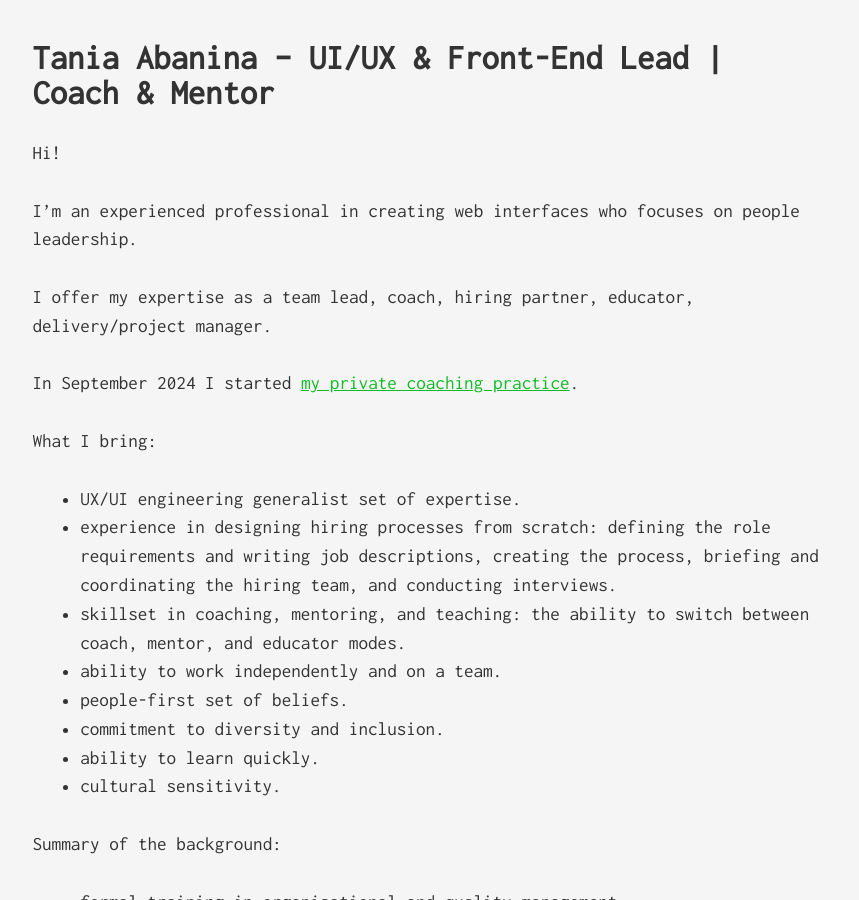
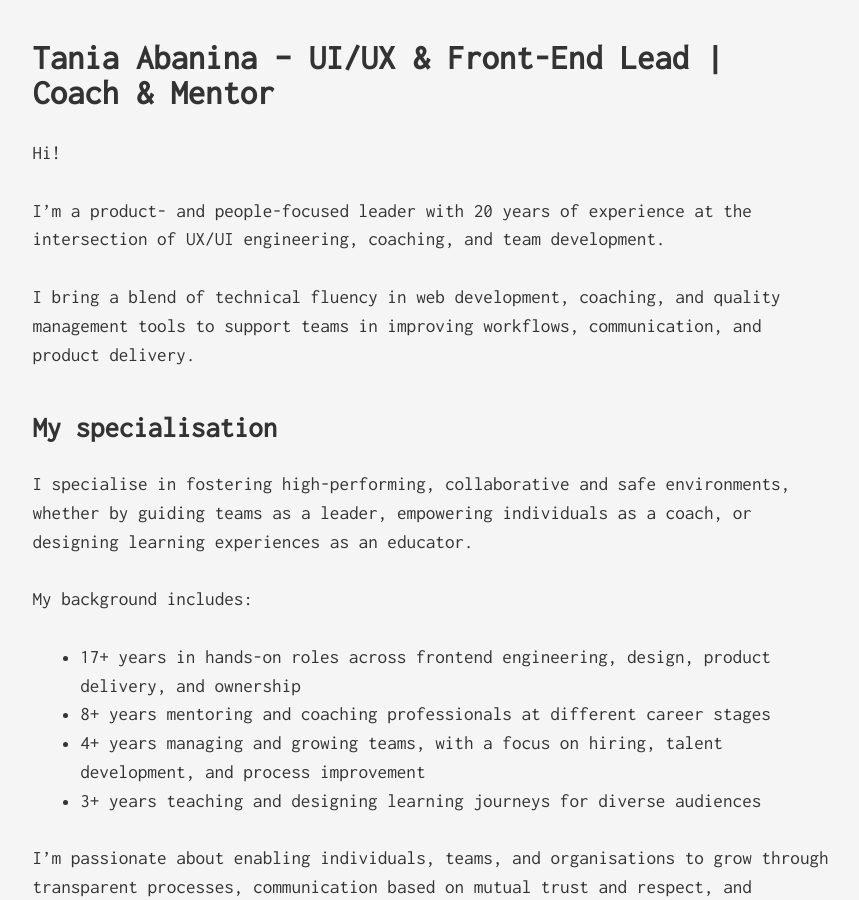
Before and after one commit to tataata/taniaabanina.com, a Jekyll site: the page built from index.md, in a window 1280 px wide and 900 px high. Shown: the whole window, without its empty margins (6-865 px from the left). Built offline with Jekyll 4.4.1, drawn with Linux system fonts in a browser that asks for light colours; some of the changed text lies outside the part shown.

Commit message:
update greetings copy

```diff
--- a/index.md
+++ b/index.md
@@ -5,39 +5,47 @@
 
 Hi!
 
-I'm an experienced professional in creating web interfaces who focuses on people leadership.
+I'm a product- and people-focused leader with 20 years of experience at the intersection of UX/UI engineering, coaching, and team development.
 
-I offer my expertise as a team lead, coach, hiring partner, educator, delivery/project manager.
+I bring a blend of technical fluency in web development, coaching, and quality management tools to support teams in improving workflows, communication, and product delivery.
 
-In September 2024 I started [my private coaching practice](https://www.notion.so/Coaching-with-Tania-Intro-and-description-10d5161f356380a0aa44f67513c3f3f1?pvs=4).
+## My specialisation
+
+I specialise in fostering high-performing, collaborative and safe environments, whether by guiding teams as a leader, empowering individuals as a coach, or designing learning experiences as an educator.
+
+My background includes:
+* 17+ years in hands-on roles across frontend engineering, design, product delivery, and ownership
+* 8+ years mentoring and coaching professionals at different career stages
+* 4+ years managing and growing teams, with a focus on hiring, talent development, and process improvement
+* 3+ years teaching and designing learning journeys for diverse audiences
+
+I'm passionate about enabling individuals, teams, and organisations to grow through transparent processes, communication based on mutual trust and respect, and purpose-driven leadership.
+
+## My offerings
+
+### Team leadership
+I’m actively seeking leadership roles-both direct and lateral, where I can drive team growth, foster a positive culture, and deliver impactful results.
+
+### Individual coaching
+Since September 2024, I have been running a private coaching practice, supporting individuals in their professional development, career transitions and communication skills.
+Interested in working together? [Discover my coaching approach](https://www.notion.so/Coaching-with-Tania-Intro-and-description-10d5161f356380a0aa44f67513c3f3f1?pvs=4).
 
 
-What I bring:
-- UX/UI engineering generalist set of expertise.
-- experience in designing hiring processes from scratch: defining the role requirements and writing job descriptions, creating the process, briefing and coordinating the hiring team, and conducting interviews.
-- skillset in coaching, mentoring, and teaching: the ability to switch between coach, mentor, and educator modes.
-- ability to work independently and on a team.
-- people-first set of beliefs.
-- commitment to diversity and inclusion.
-- ability to learn quickly.
-- cultural sensitivity.
+### LXD and education
+I enjoy designing and facilitating engaging learning journeys focused on UX/UI and digital skills, helping learners build confidence and practical expertise.
+I have a special interest in web accessibility and incorporate inclusive design principles and practical accessibility training into my UX/UI and digital skills courses.
 
 
-Summary of the background:
-* formal training in organisational and quality management.
-* formal training in transformational coaching (aim to get accreditation in April 2025).
-* in the field of creating web interfaces since 2005.
-* 17+ years in individual contributor roles as a frontend engineer, UI/UX designer, delivery manager and product owner in educational, e-commerce, publishing, and similar sectors.
-* 8+ years in mentoring and coaching for personal and professional growth.
-* 4+ years leading a team, being focused on the growth of people on the team, hiring, and facilitating cross-functional collaboration in a safe and dynamic environment.
-* 3+ years of experience as a teacher for teens and adults.
-
-
+## Where I am?
 
 I'm based in Berlin and work worldwide.
 
 
+## Get in touch
+
 You can reach out via [hi@taniaabanina.com](mailto:hi@taniaabanina.com) or [LinkedIn](https://www.linkedin.com/in/taniaabanina/)
 
 
-See you around! ♥
+~
+
+Take care and maybe see you around! ♥
```
